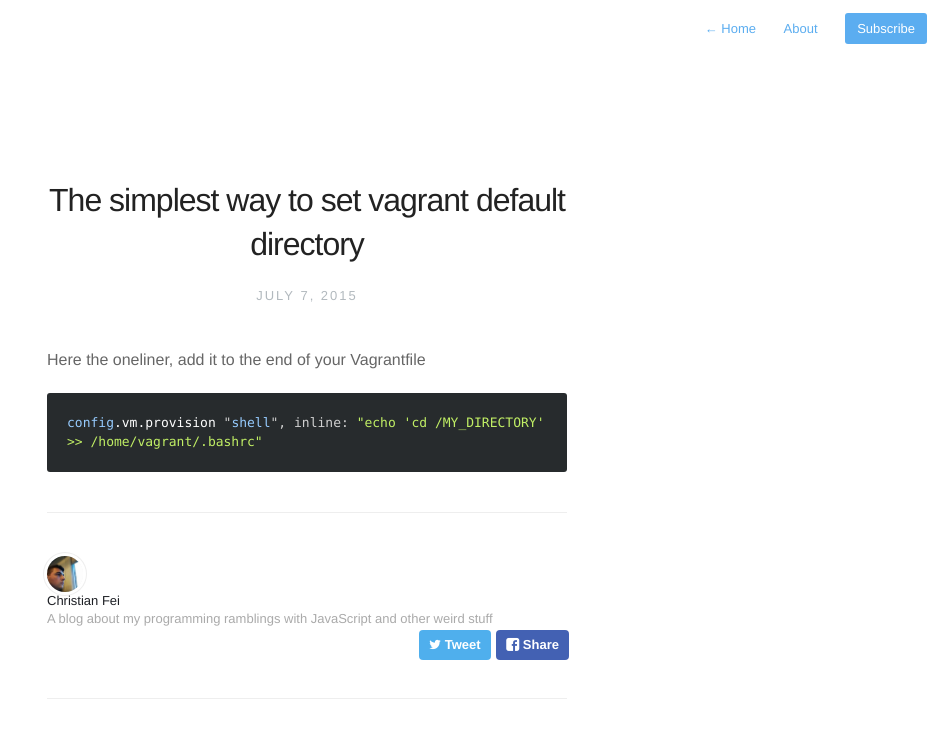
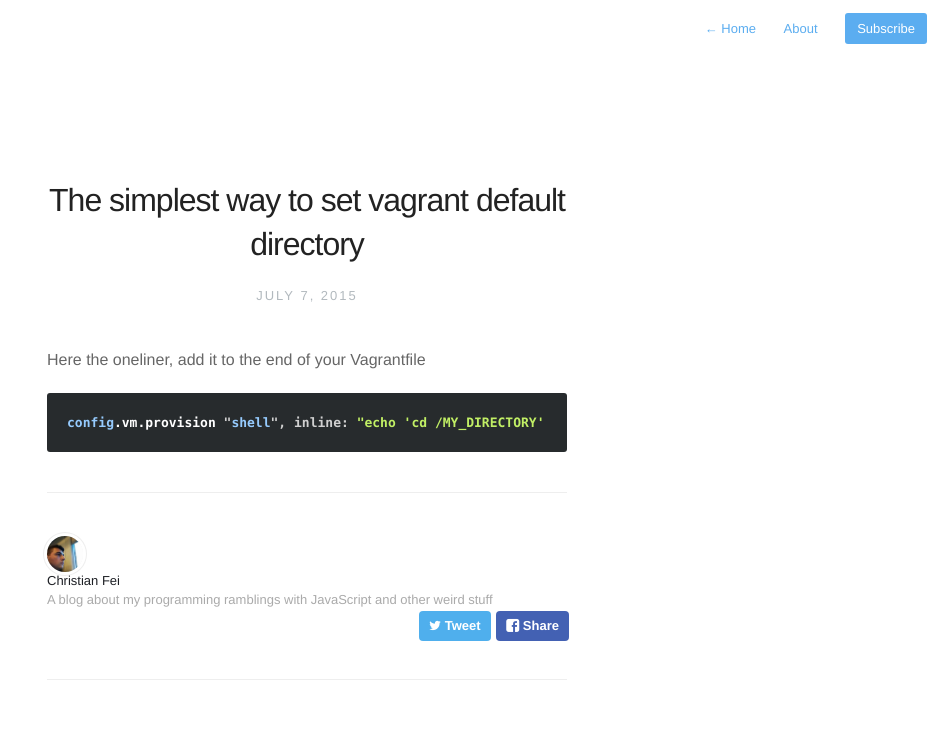
Before and after one commit to christian-fei/christian-fei.github.io-pandoc, a Jekyll site: the page built from _posts/2015-07-07-The-simplest-way-to-set-vagrant-default-directory.md, in a window 1280 px wide. Shown: the top 738 px of the page, without its empty margins (333-1280 px from the left). Built offline with Jekyll 4.4.1, drawn with Linux system fonts in a browser that asks for light colours; nearby versions of some CDN libraries; Markdown is read by kramdown in place of the engine named in the settings.

Commit message:
updated code style

```diff
--- a/assets/css/style.css
+++ b/assets/css/style.css
@@ -649,3 +649,11 @@ h2.month {
 	.post h1 { font-size:24px; }
 	.post h2 { font-size:20px; }
 }
+
+pre {
+	white-space: pre;
+}
+
+code {
+	font-weight: bold;
+}
```
